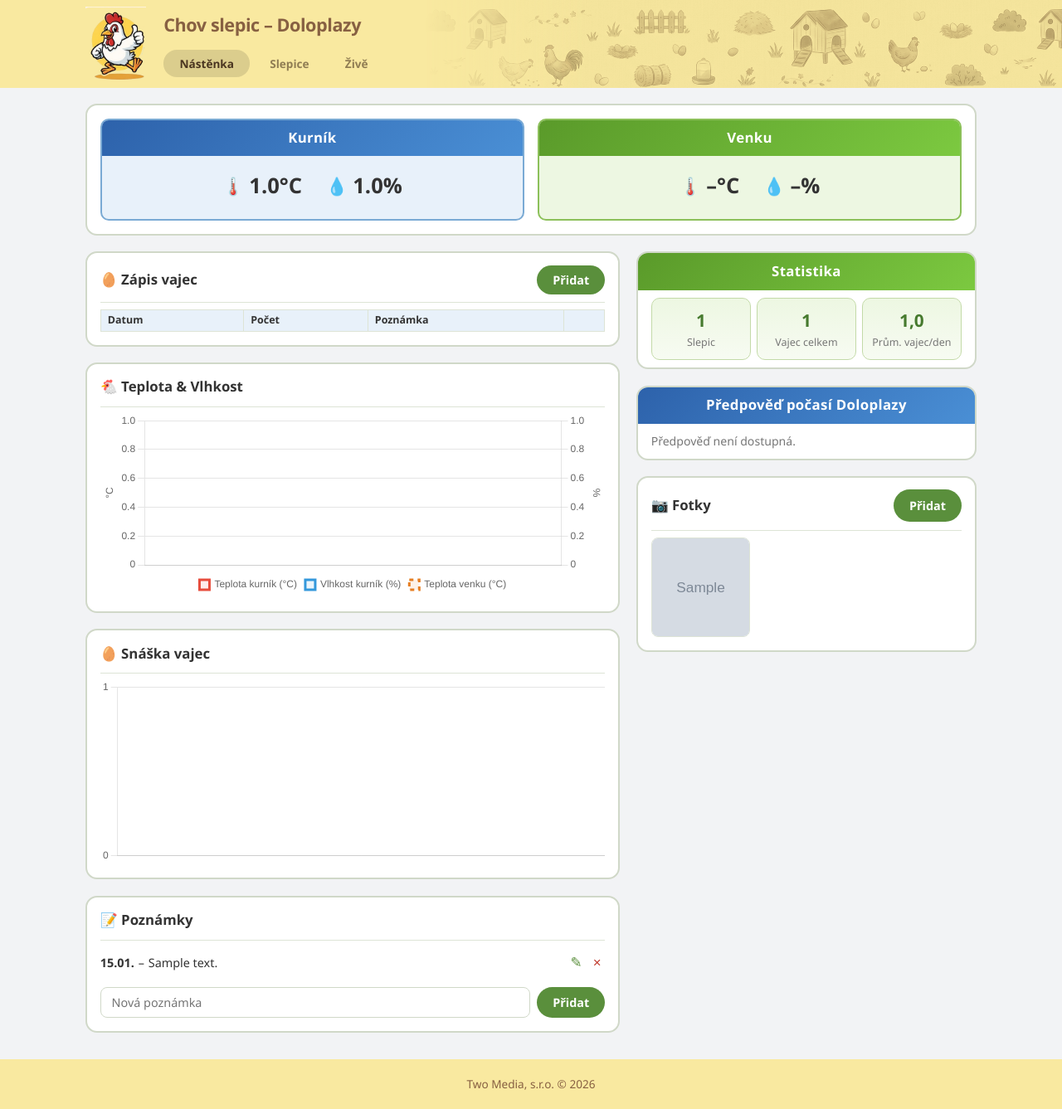
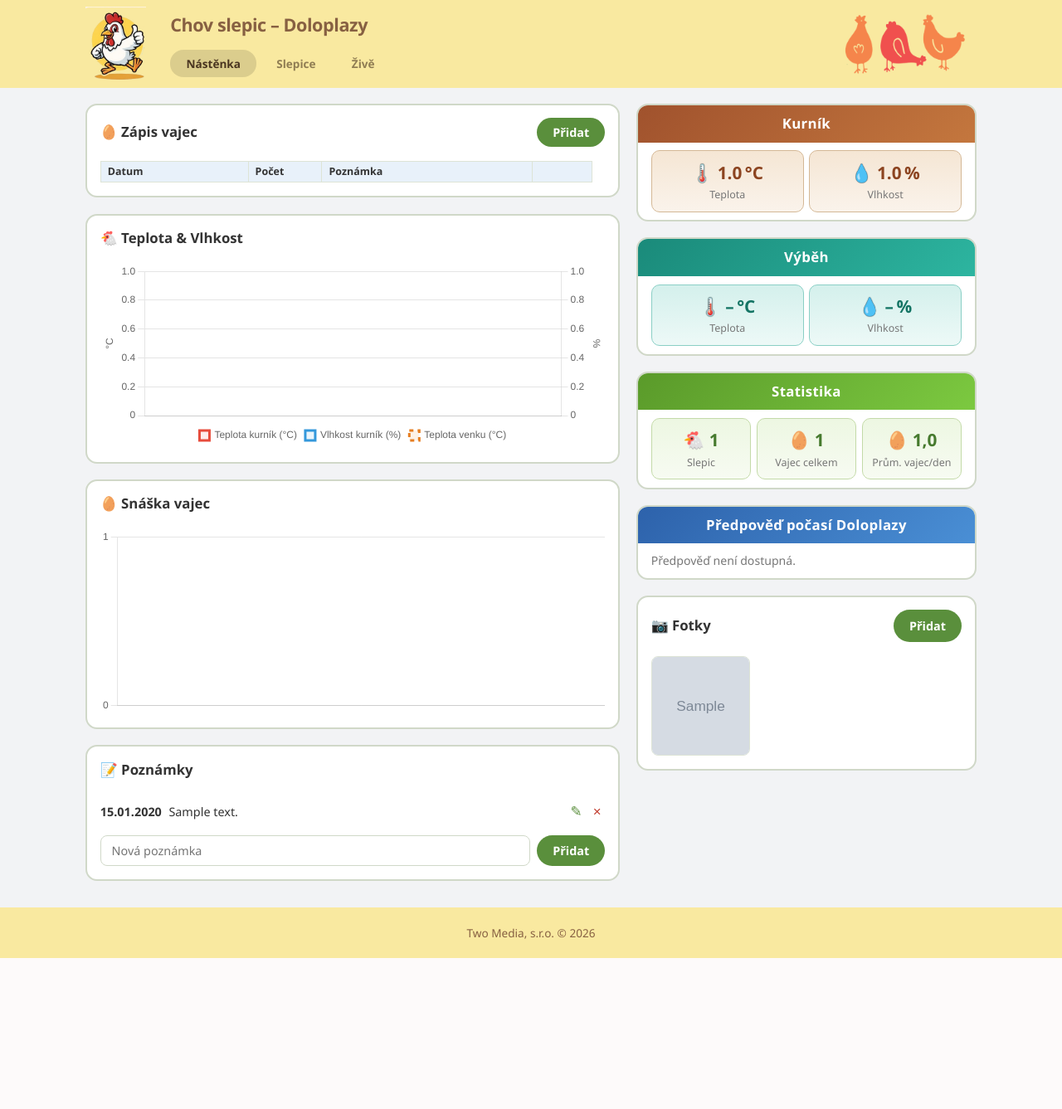
Before and after one commit to twomediacz/stastneslepice, a PHP site: page / in a window 1280 px wide. Shown: the whole page at 83% size. After the commit the page ends 1155 px from the top, so only its background shows below. Run offline with PHP 8.4, Linux system fonts and the light colour scheme; the visitor is signed in with stand-in values (Sample User, id 1); data comes from the database, SQL or seed files in the repository; tables that the repository leaves empty hold one stand-in row (values such as "Sample post"); grey boxes marked "Sample" are stand-in pictures; data that the repository does not hold is empty.

Commit message:
Před změnou nadpisů na levé straně nástěnky.

```diff
--- a/public/css/style.css
+++ b/public/css/style.css
@@ -43,19 +43,6 @@ a { color: var(--color-primary); }
    ========================================== */
 .site-header-wrap {
     background: #f9E9A0;
-    position: relative;
-    overflow: hidden;
-}
-
-.site-header-wrap::before {
-    content: '';
-    position: absolute;
-    inset: 0;
-    background: #f9E9A0 url('/img/zahlavi6.png') center bottom / auto 100% repeat-x;
-    background-blend-mode: multiply;
-    -webkit-mask-image: linear-gradient(to right, transparent 40%, black 55%);
-    mask-image: linear-gradient(to right, transparent 40%, black 55%);
-    pointer-events: none;
 }
 
 .site-header {
@@ -66,15 +53,29 @@ a { color: var(--color-primary); }
     display: flex;
     align-items: center;
     gap: 0.8rem;
-    position: relative;
-    z-index: 1;
+}
+
+.header-brand {
+    display: flex;
+    align-items: center;
+    gap: 0.8rem;
+    text-decoration: none;
+    color: inherit;
+    flex-shrink: 0;
 }
 
 .header-logo {
     height: 90px;
     width: auto;
     flex-shrink: 0;
-    padding-right: 0.5rem;
+    padding-right: 1rem;
+}
+
+.header-hens {
+    height: 80px;
+    width: auto;
+    margin-left: auto;
+    flex-shrink: 0;
 }
 
 .header-content {
@@ -100,6 +101,7 @@ a { color: var(--color-primary); }
     gap: 0.6rem;
 }
 
+.header-brand h1,
 .header-left h1 {
     font-size: 1.35rem;
     font-weight: 700;
@@ -230,6 +232,14 @@ a { color: var(--color-primary); }
     background: linear-gradient(135deg, #2d62ab, #4a8fd5);
 }
 
+.card__header--brown {
+    background: linear-gradient(135deg, #a0522d, #c4773e);
+}
+
+.card__header--teal {
+    background: linear-gradient(135deg, #1a8a7a, #2db5a0);
+}
+
 .card__header--green {
     background: linear-gradient(135deg, #5a9a2a, #7cc940);
 }
@@ -242,7 +252,7 @@ a { color: var(--color-primary); }
     margin: 0 1rem 0.4rem;
     font-size: 1.05rem;
     font-weight: 700;
-    border-bottom: 1px solid var(--color-border-light);
+    /* border-bottom: 1px solid var(--color-border-light); */
     padding-left: 0;
     padding-right: 0;
 }
@@ -253,7 +263,7 @@ a { color: var(--color-primary); }
     justify-content: space-between;
     margin: 0 1rem;
     padding: 0.9rem 0 0.6rem;
-    border-bottom: 1px solid var(--color-border-light);
+    /* border-bottom: 1px solid var(--color-border-light); */
 }
 
 .card__title-row h2 {
@@ -421,23 +431,23 @@ a { color: var(--color-primary); }
 }
 
 .climate-section__header--blue {
-    background: linear-gradient(135deg, #2d62ab, #4a8fd5);
+    background: linear-gradient(135deg, #a0522d, #c4773e);
 }
 
 .climate-section__header--green {
-    background: linear-gradient(135deg, #5a9a2a, #7cc940);
+    background: linear-gradient(135deg, #4a7c3f, #6ba55a);
 }
 
-/* Kurník: modrý rámeček, světle modré pozadí */
+/* Kurník: teplý hnědý rámeček, světle béžové pozadí */
 .climate-section--coop {
-    border: 2px solid #7aaad4;
-    background: #e8f1fa;
+    border: 2px solid #c9a06c;
+    background: #faf3e8;
 }
 
-/* Venku: zelený rámeček, světle zelené pozadí */
+/* Výběh: zemitě zelený rámeček, světle zelené pozadí */
 .climate-section--outdoor {
-    border: 2px solid #8cc05a;
-    background: #edf7e2;
+    border: 2px solid #7aab5a;
+    background: #f0f7e8;
 }
 
 .climate-body {
@@ -463,7 +473,10 @@ a { color: var(--color-primary); }
 
 .climate-val strong { font-weight: 700; }
 
-.climate-icon { font-size: 1.3rem; }
+.climate-icon {
+    font-size: 1.3rem;
+    text-shadow: 0 0 1px black;
+}
 
 .chicken-count {
     display: flex;
@@ -483,16 +496,40 @@ a { color: var(--color-primary); }
 /* ==========================================
    EGG TABLE & FORM
    ========================================== */
+.egg-table-header-wrap {
+    margin-top: 0.5rem;
+    overflow-y: auto;
+    scrollbar-gutter: stable;
+}
+
+.egg-table-header-wrap::-webkit-scrollbar {
+    visibility: hidden;
+}
+
+.egg-table--header th {
+    border-bottom: none;
+}
+
 .egg-table-wrap {
     max-height: 190px;
     overflow-y: auto;
-    margin-top: 0.5rem;
+    scrollbar-gutter: stable;
 }
 
 .egg-table {
     width: 100%;
     border-collapse: collapse;
+    table-layout: fixed;
 }
+
+.egg-table th:nth-child(1),
+.egg-table td:nth-child(1) { width: 30%; }
+.egg-table th:nth-child(2),
+.egg-table td:nth-child(2) { width: 15%; }
+.egg-table th:nth-child(3),
+.egg-table td:nth-child(3) { width: auto; }
+.egg-table th:nth-child(4),
+.egg-table td:nth-child(4) { width: 4.5rem; text-align: center; }
 
 .egg-table th,
 .egg-table td {
@@ -511,10 +548,6 @@ a { color: var(--color-primary); }
     background: #e8f1fa;
     font-weight: 700;
     font-size: 0.78rem;
-    position: sticky;
-    top: -1px;
-    z-index: 1;
-    box-shadow: 0 1px 0 var(--color-border-light);
 }
 
 .egg-count-badge {
@@ -587,6 +620,15 @@ a { color: var(--color-primary); }
     min-width: 0;
 }
 
+
+.stat-grid2 {
+    display: grid;
+    grid-template-columns: repeat(2, 1fr);
+    gap: 0.4rem;
+    padding: 0.6rem 1rem;
+    min-width: 0;
+}
+
 .stat-card {
     display: flex;
     flex-direction: column;
@@ -597,6 +639,24 @@ a { color: var(--color-primary); }
     border: 1px solid #c3daa8;
     min-width: 0;
     overflow: hidden;
+}
+
+.stat-card--brown {
+    background: linear-gradient(180deg, #f5e6d4 0%, #faf3eb 100%);
+    border-color: #d4b896;
+}
+
+.stat-card--brown .stat-card__value {
+    color: #8c4420;
+}
+
+.stat-card--teal {
+    background: linear-gradient(180deg, #d4f0ec 0%, #edf9f7 100%);
+    border-color: #8acfc5;
+}
+
+.stat-card--teal .stat-card__value {
+    color: #157565;
 }
 
 .stat-card__value {
@@ -638,6 +698,7 @@ a { color: var(--color-primary); }
     gap: 0.4rem;
     min-width: 0;
 }
+
 
 .weather-card {
     display: flex;
@@ -810,7 +871,7 @@ a { color: var(--color-primary); }
    ========================================== */
 .notes-list {
     list-style: none;
-    max-height: 170px;
+    max-height: 210px;
     overflow-y: auto;
     margin-bottom: 0.5rem;
 }
@@ -820,7 +881,7 @@ a { color: var(--color-primary); }
     align-items: center;
     gap: 0.3rem;
     padding: 0.55rem 0;
-    border-bottom: 1px solid var(--color-border-light);
+    /* border-bottom: 1px solid var(--color-border-light); */
     font-size: 0.9rem;
 }
 
@@ -944,8 +1005,18 @@ a { color: var(--color-primary); }
    ========================================== */
 .live-page {
     display: flex;
-    flex-direction: column;
+    flex-direction: row;
     gap: 1.2rem;
+}
+
+.live-card {
+    flex: 1;
+    min-width: 0;
+}
+
+.live-card h2 {
+    border-bottom: none;
+    padding-bottom: 0%;
 }
 
 .live-video {
@@ -1188,6 +1259,7 @@ a { color: var(--color-primary); }
 
     .header-logo {
         height: 55px;
+        padding-right: 0.8rem;
     }
 
     .header-left h1 {
@@ -1198,12 +1270,16 @@ a { color: var(--color-primary); }
         justify-content: flex-start;
     }
 
+    .header-hens {
+        display: none;
+    }
+
     .header-updated {
         display: none;
     }
 
-    .site-header-wrap::before {
-        display: none;
+    .live-page {
+        flex-direction: column;
     }
 
     .dashboard__climate {
--- a/src/Views/layouts/main.php
+++ b/src/Views/layouts/main.php
@@ -14,11 +14,13 @@
 <body>
     <div class="site-header-wrap">
     <header class="site-header">
-        <img src="/img/chicken-logo.png" alt="Slepice" class="header-logo">
+        <a href="/" class="header-brand">
+            <img src="/img/chicken-logo.png" alt="Slepice" class="header-logo">
+        </a>
         <div class="header-content">
             <div class="header-top-row">
                 <div class="header-left">
-                    <h1>Chov slepic &ndash; Doloplazy</h1>
+                    <a href="/" class="header-brand"><h1>Chov slepic &ndash; Doloplazy</h1></a>
                 </div>
             </div>
             <?php if (\App\Core\Auth::check()): ?>
@@ -30,6 +32,7 @@
             </nav>
             <?php endif; ?>
         </div>
+        <img src="/img/hens.png" alt="" class="header-hens">
     </header>
     </div>
 
--- a/src/Views/pages/home.php
+++ b/src/Views/pages/home.php
@@ -10,7 +10,7 @@ $todayNote = $todayEggs['note'] ?? '';
 <section class="dashboard">
 
     <!-- Klimatické karty -->
-    <div class="card dashboard__climate-card">
+    <!-- <div class="card dashboard__climate-card">
         <div class="dashboard__climate">
             <div class="climate-section climate-section--coop">
                 <div class="climate-section__header climate-section__header--blue">Kurník</div>
@@ -32,7 +32,7 @@ $todayNote = $todayEggs['note'] ?? '';
                     </div>
             </div>
         </div>
-    </div>
+    </div> -->
 
     <!-- Hlavní obsah: 2 sloupce -->
     <div class="dashboard__main">
@@ -47,8 +47,8 @@ $todayNote = $todayEggs['note'] ?? '';
                     <button type="button" id="egg-add-btn" class="btn btn--primary btn--round" onclick="App.eggs.toggleForm()">Přidat</button>
                 </div>
                 <div class="card__inner">
-                    <div class="egg-table-wrap">
-                        <table class="egg-table">
+                    <div class="egg-table-header-wrap">
+                        <table class="egg-table egg-table--header">
                             <thead>
                                 <tr>
                                     <th>Datum</th>
@@ -57,6 +57,10 @@ $todayNote = $todayEggs['note'] ?? '';
                                     <th></th>
                                 </tr>
                             </thead>
+                        </table>
+                    </div>
+                    <div class="egg-table-wrap">
+                        <table class="egg-table">
                             <tbody id="egg-table-body">
                                 <?php foreach ($recentEggs as $egg): ?>
                                 <tr data-id="<?= $egg['id'] ?>" data-date="<?= $egg['record_date'] ?>" data-count="<?= $egg['egg_count'] ?>" data-note="<?= htmlspecialchars($egg['note'] ?? '') ?>">
@@ -106,8 +110,8 @@ $todayNote = $todayEggs['note'] ?? '';
                     <ul id="notes-list" class="notes-list">
                         <?php foreach ($notes as $note): ?>
                         <li data-id="<?= $note['id'] ?>" data-content="<?= htmlspecialchars($note['content']) ?>">
-                            <strong><?= date('d.m.', strtotime($note['note_date'])) ?></strong>
-                            &ndash; <span class="note-text"><?= htmlspecialchars($note['content']) ?></span>
+                            <strong><?= date('d.m.Y', strtotime($note['note_date'])) ?>&nbsp;</strong>
+                            <span class="note-text"><?= htmlspecialchars($note['content']) ?></span>
                             <span class="note-actions">
                                 <button class="btn-icon" onclick="App.notes.edit(this.closest('li'))" title="Upravit">&#x270E;</button>
                                 <button class="btn-icon btn-icon--danger" onclick="App.notes.remove(<?= $note['id'] ?>)" title="Smazat">&times;</button>
@@ -127,20 +131,50 @@ $todayNote = $todayEggs['note'] ?? '';
         <!-- PRAVÝ SLOUPEC -->
         <div class="dashboard__right">
 
+            <!-- Kurník -->
+            <div class="card">
+                <div class="card__header card__header--brown">Kurník</div>
+                <div class="stat-grid2">
+                    <div class="stat-card stat-card--brown">
+                        <span class="stat-card__value"><span class="climate-icon">&#x1F321;&#xFE0F;</span> <?= $coopTemp ?>&thinsp;&deg;C</span>
+                        <span class="stat-card__label">Teplota</span>
+                    </div>
+                    <div class="stat-card stat-card--brown">
+                        <span class="stat-card__value"><span class="climate-icon">&#x1F4A7;</span> <?= $coopHum ?>&thinsp;%</span>
+                        <span class="stat-card__label">Vlhkost</span>
+                    </div>
+                </div>
+            </div>
+
+            <!-- Výběh -->
+            <div class="card">
+                <div class="card__header card__header--teal">Výběh</div>
+                <div class="stat-grid2">
+                    <div class="stat-card stat-card--teal">
+                        <span class="stat-card__value"><span class="climate-icon">&#x1F321;&#xFE0F;</span> <?= $outTemp ?>&thinsp;&deg;C</span>
+                        <span class="stat-card__label">Teplota</span>
+                    </div>
+                    <div class="stat-card stat-card--teal">
+                        <span class="stat-card__value"><span class="climate-icon">&#x1F4A7;</span> <?= $outHum ?>&thinsp;%</span>
+                        <span class="stat-card__label">Vlhkost</span>
+                    </div>
+                </div>
+            </div>
+
             <!-- Statistiky -->
             <div class="card">
                 <div class="card__header card__header--green">Statistika</div>
                 <div class="stat-grid">
                     <div class="stat-card">
-                        <span class="stat-card__value"><?= $chickenCount['active'] ?></span>
+                        <span class="stat-card__value">&#x1F414; <?= $chickenCount['active'] ?></span>
                         <span class="stat-card__label">Slepic</span>
                     </div>
                     <div class="stat-card">
-                        <span class="stat-card__value" id="stat-total"><?= number_format($totalEggs, 0, ',', ' ') ?></span>
+                        <span class="stat-card__value" id="stat-total">&#x1F95A; <?= number_format($totalEggs, 0, ',', ' ') ?></span>
                         <span class="stat-card__label">Vajec celkem</span>
                     </div>
                     <div class="stat-card">
-                        <span class="stat-card__value" id="stat-avg"><?= number_format($dailyAvg, 1, ',', ' ') ?></span>
+                        <span class="stat-card__value" id="stat-avg">&#x1F95A; <?= number_format($dailyAvg, 1, ',', ' ') ?></span>
                         <span class="stat-card__label">Prům. vajec/den</span>
                     </div>
                 </div>
--- a/src/Views/pages/live.php
+++ b/src/Views/pages/live.php
@@ -1,6 +1,6 @@
 <div class="live-page">
     <?php foreach ($streams as $stream): ?>
-    <div class="card">
+    <div class="live-card card">
         <h2>&#x1F4F9; <?= htmlspecialchars($stream['label']) ?></h2>
         <div class="card__inner">
             <div class="live-video">
```
Also changed, not shown: public/img/hens.png (added).
